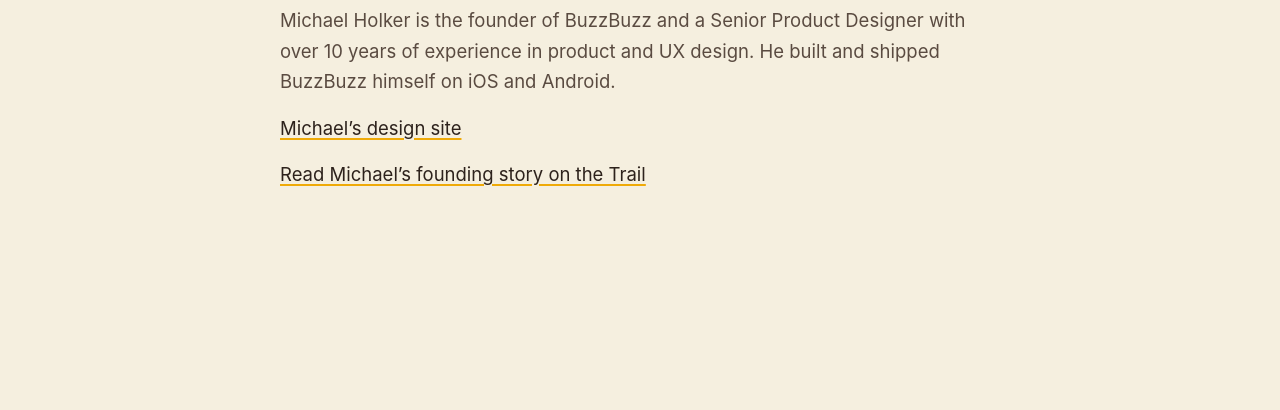
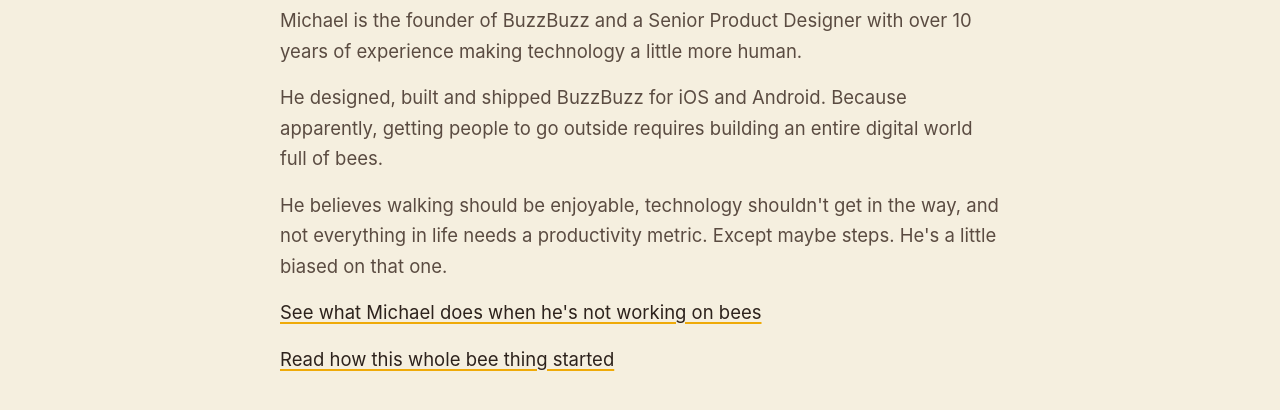
Before and after one commit to vanHolk/buzzbuzz-invite, a plain HTML site: page about/michael-holker/index.html in a window 1280 px wide. Shown: the part 158-568 px from the top of the page. Drawn offline with Linux system fonts and the light colour scheme.

Commit message:
Rewrite the author page with Michael's copy (#25)
Replace the visible body on /about/michael-holker/ with the confirmed bio text, and match the meta description to the new first sentence.

```diff
--- a/about/michael-holker/index.html
+++ b/about/michael-holker/index.html
@@ -4,7 +4,7 @@
   <meta charset="utf-8" />
   <meta name="viewport" content="width=device-width, initial-scale=1" />
   <title>Michael Holker | BuzzBuzz</title>
-  <meta name="description" content="Michael Holker is the founder of BuzzBuzz and a Senior Product Designer." />
+  <meta name="description" content="Michael is the founder of BuzzBuzz and a Senior Product Designer with over 10 years of experience making technology a little more human." />
   <link rel="canonical" href="https://buzzbuzz.club/about/michael-holker/" />
   <link rel="icon" href="/favicon.ico" />
   <link rel="stylesheet" href="/guides/trail.css" />
@@ -28,9 +28,11 @@
   <main class="sheet">
     <h1>Michael Holker</h1>
     <div class="prose">
-      <p>Michael Holker is the founder of BuzzBuzz and a Senior Product Designer with over 10 years of experience in product and UX design. He built and shipped BuzzBuzz himself on iOS and Android.</p>
-      <p><a href="https://vanholker.com/">Michael’s design site</a></p>
-      <p><a href="/guides/why-we-made-a-step-counter-with-bees">Read Michael’s founding story on the Trail</a></p>
+      <p>Michael is the founder of BuzzBuzz and a Senior Product Designer with over 10 years of experience making technology a little more human.</p>
+      <p>He designed, built and shipped BuzzBuzz for iOS and Android. Because apparently, getting people to go outside requires building an entire digital world full of bees.</p>
+      <p>He believes walking should be enjoyable, technology shouldn't get in the way, and not everything in life needs a productivity metric. Except maybe steps. He's a little biased on that one.</p>
+      <p><a href="https://vanholker.com/">See what Michael does when he's not working on bees</a></p>
+      <p><a href="/guides/why-we-made-a-step-counter-with-bees">Read how this whole bee thing started</a></p>
     </div>
   </main>
 </body>
```
